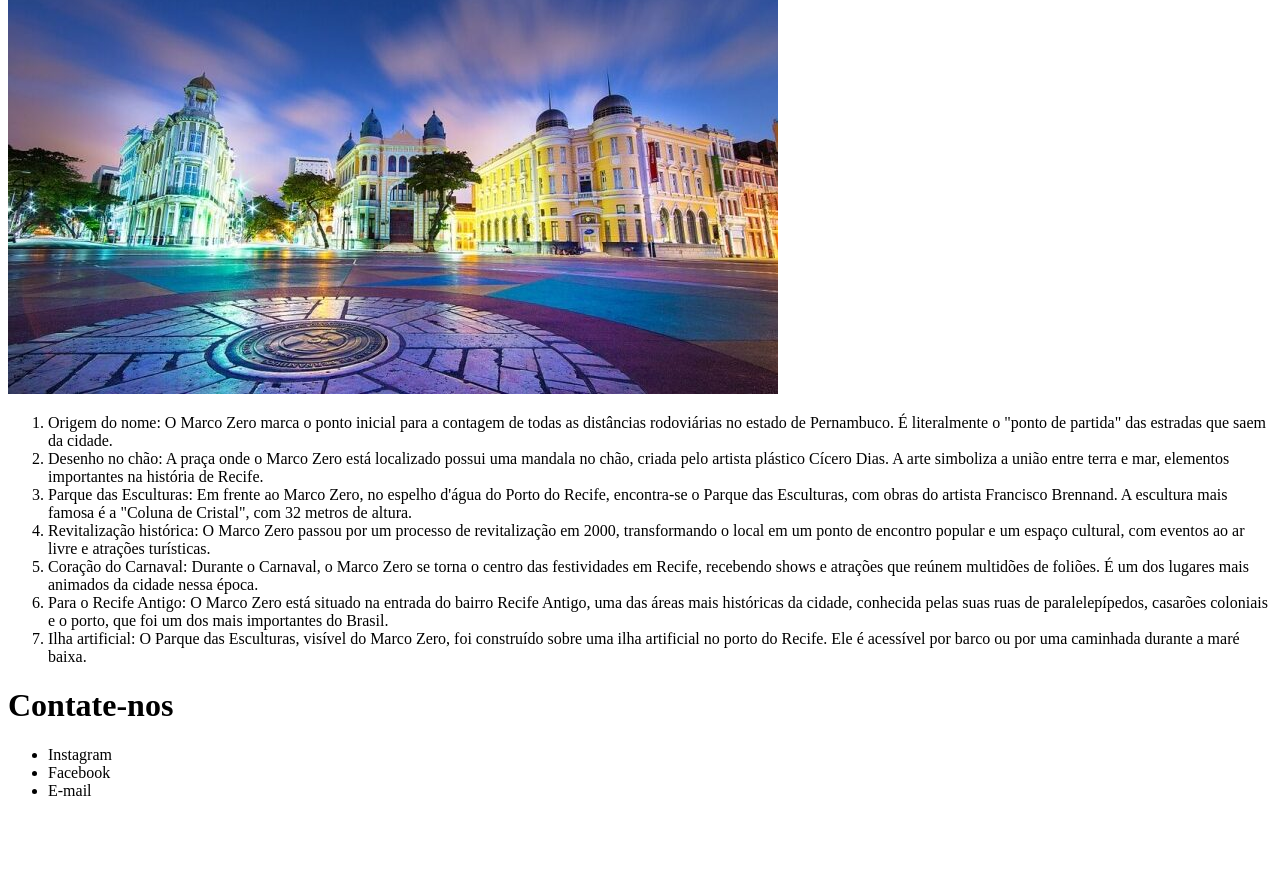
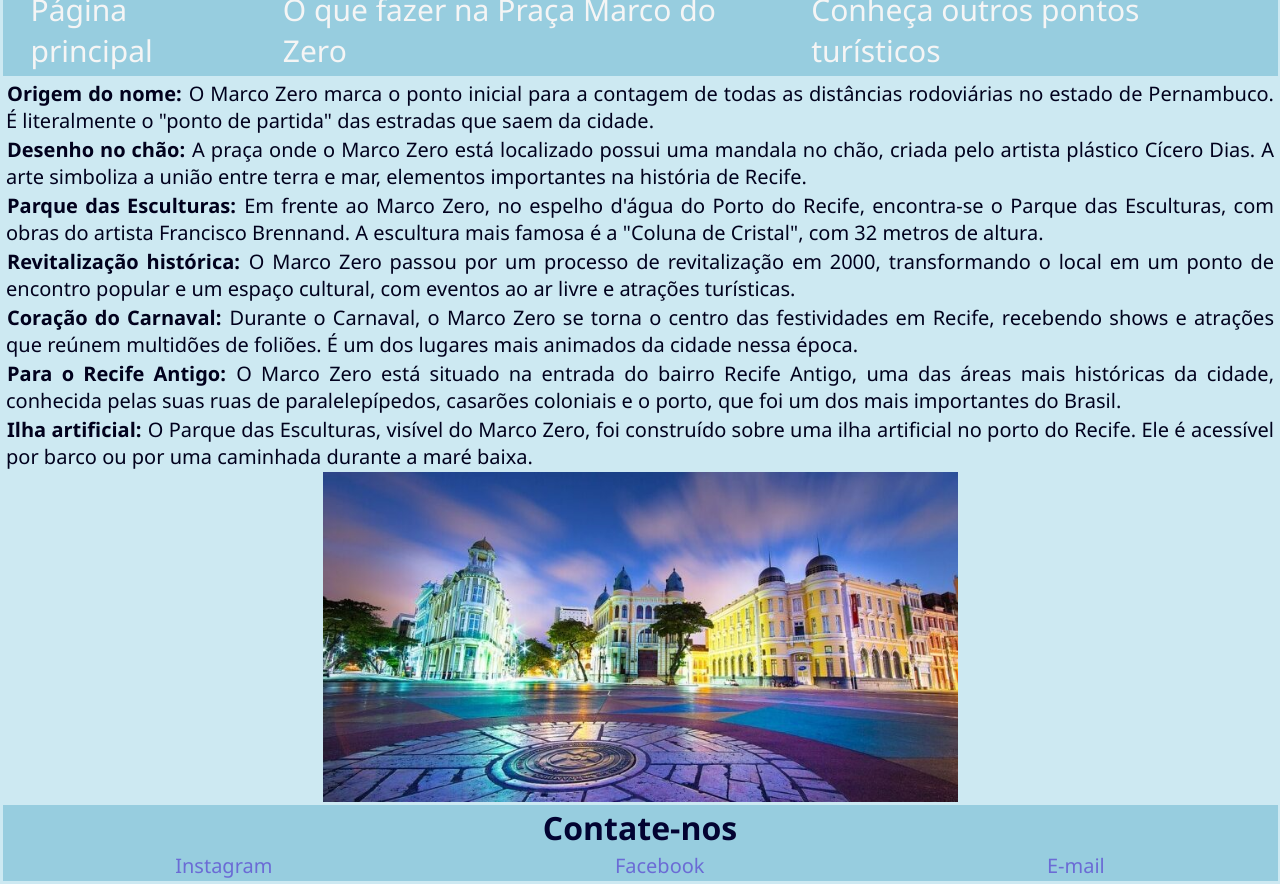
Before and after one commit to Aline-Albanez/exerc-cio_recife, a plain HTML site: page curiosidades.html in a window 1280 px wide. Shown: the part 156-1040 px from the top of the page. Before the commit the page ends 972 px from the top, so only its background shows below. Drawn offline with Linux system fonts and the light colour scheme.

Commit message:
Estiliza página com css e flexbox.

```diff
--- a/curiosidades.html
+++ b/curiosidades.html
@@ -3,6 +3,7 @@
 <head>
     <meta charset="UTF-8">
     <meta name="viewport" content="width=device-width, initial-scale=1.0">
+    <link href="style.css" rel="stylesheet"/>
     <title>Curiosidades</title>
 </head>
 <body>
@@ -15,25 +16,25 @@
                 <a href="./outros_pontos_turisticos.html"><li>Conheça outros pontos turísticos</li></a>
             </ul>
          </nav>
-         <img src="./img/marco-zero-recife-770x400.jpg">
     </header>
     <main>
         <Section>
             <ol>
-            <li>Origem do nome: O Marco Zero marca o ponto inicial para a contagem de todas as distâncias rodoviárias no estado de Pernambuco. É literalmente o "ponto de partida" das estradas que saem da cidade. </li>
+                <li><b>Origem do nome:</b> O Marco Zero marca o ponto inicial para a contagem de todas as distâncias rodoviárias no estado de Pernambuco. É literalmente o "ponto de partida" das estradas que saem da cidade. </li>
 
-            <li>Desenho no chão: A praça onde o Marco Zero está localizado possui uma mandala no chão, criada pelo artista plástico Cícero Dias. A arte simboliza a união entre terra e mar, elementos importantes na história de Recife.</li>
+                <li><b>Desenho no chão:</b> A praça onde o Marco Zero está localizado possui uma mandala no chão, criada pelo artista plástico Cícero Dias. A arte simboliza a união entre terra e mar, elementos importantes na história de Recife.</li>
 
-            <li>Parque das Esculturas: Em frente ao Marco Zero, no espelho d'água do Porto do Recife, encontra-se o Parque das Esculturas, com obras do artista Francisco Brennand. A escultura mais famosa é a "Coluna de Cristal", com 32 metros de altura.</li>
+                <li><b>Parque das Esculturas: </b>Em frente ao Marco Zero, no espelho d'água do Porto do Recife, encontra-se o Parque das Esculturas, com obras do artista Francisco Brennand. A escultura mais famosa é a "Coluna de Cristal", com 32 metros de altura.</li>
 
-            <li>Revitalização histórica: O Marco Zero passou por um processo de revitalização em 2000, transformando o local em um ponto de encontro popular e um espaço cultural, com eventos ao ar livre e atrações turísticas.</li>
+                <li><b>Revitalização histórica:</b> O Marco Zero passou por um processo de revitalização em 2000, transformando o local em um ponto de encontro popular e um espaço cultural, com eventos ao ar livre e atrações turísticas.</li>
 
-            <li>Coração do Carnaval: Durante o Carnaval, o Marco Zero se torna o centro das festividades em Recife, recebendo shows e atrações que reúnem multidões de foliões. É um dos lugares mais animados da cidade nessa época.</li>
+                <li><b>Coração do Carnaval:</b> Durante o Carnaval, o Marco Zero se torna o centro das festividades em Recife, recebendo shows e atrações que reúnem multidões de foliões. É um dos lugares mais animados da cidade nessa época.</li>
 
-            <li>Para o Recife Antigo: O Marco Zero está situado na entrada do bairro Recife Antigo, uma das áreas mais históricas da cidade, conhecida pelas suas ruas de paralelepípedos, casarões coloniais e o porto, que foi um dos mais importantes do Brasil.</li>
+                <li><b>Para o Recife Antigo:</b> O Marco Zero está situado na entrada do bairro Recife Antigo, uma das áreas mais históricas da cidade, conhecida pelas suas ruas de paralelepípedos, casarões coloniais e o porto, que foi um dos mais importantes do Brasil.</li>
 
-            <li>Ilha artificial: O Parque das Esculturas, visível do Marco Zero, foi construído sobre uma ilha artificial no porto do Recife. Ele é acessível por barco ou por uma caminhada durante a maré baixa.</li>
+                <li><b>Ilha artificial:</b> O Parque das Esculturas, visível do Marco Zero, foi construído sobre uma ilha artificial no porto do Recife. Ele é acessível por barco ou por uma caminhada durante a maré baixa.</li>
             </ol>
+            <img src="./img/marco-zero-recife-770x400.jpg">
         </Section>
     </main>
     <footer>
--- /dev/null
+++ b/style.css
@@ -0,0 +1,121 @@
+*{
+    margin:0.5px;
+    padding:0.5px;
+    box-sizing: border-box;
+}
+
+body{
+    background-color: #cde9f2;
+    font-family: sans-serif;
+}
+
+header{
+    background-color: rgb(151, 205, 223);
+    display: flex;
+    align-items: center;
+    flex-direction: column;
+    justify-content: space-between;
+}
+
+header ul{
+    list-style: none;
+    Display: flex;
+    justify-content: space-between;
+    flex-direction: row;
+    align-items:center ;
+}
+
+header li{
+    margin-left: 24px;
+    font-size: 30px;
+    font-family: 'Segoe UI', Tahoma, Geneva, Verdana, sans-serif;
+}
+
+header a{
+    color: whitesmoke;
+    text-decoration: none;
+    transition: color 0.5s;
+}
+
+header a:hover{
+    color: rgb(3, 3, 50);
+}
+
+header h1{
+    color: rgb(3, 3, 50);
+    text-align: center;
+    font-size: 50px;
+    font-family: 'Segoe UI', Tahoma, Geneva, Verdana, sans-serif;
+}
+
+main{
+    background-color: #cde9f2;
+}
+main h1{
+    color: cornflowerblue;
+    text-align: center;
+    font-size: 30px;
+    font-family: 'Segoe UI', Tahoma, Geneva, Verdana, sans-serif;
+}
+main p{
+    color: rgb(1, 1, 29);
+    text-align: justify;
+    font-size: 20px;
+    font-family: 'Segoe UI', Tahoma, Geneva, Verdana, sans-serif;
+}
+
+main img{
+    display: flex;
+    margin-left: auto;
+    margin-right: auto;
+    width: 50%;
+}
+section ol{
+    Display: flex;
+    justify-content: space-between;
+    flex-direction: column;
+    align-items:start ;
+}
+
+section li{
+    color: rgb(1, 1, 29);
+    font-size: 20px;
+    font-family: 'Segoe UI', Tahoma, Geneva, Verdana, sans-serif;
+    text-align: justify;
+}
+
+section h1{
+    font-size: 40px;
+}
+
+section img{
+    display: block;
+    margin-left: auto;
+    margin-right: auto;
+    width: 50%;
+}
+
+
+footer{
+    background-color: rgb(151, 205, 223);
+}
+
+footer h1{
+    text-align: center;
+    color: rgb(3, 3, 50);
+    font-family: 'Segoe UI', Tahoma, Geneva, Verdana, sans-serif;
+}
+
+footer ul{
+    display: flex;
+    justify-content: space-around;
+    flex-direction: row;
+    align-items:center ;
+}
+
+footer li{
+    list-style: none;
+    color: rgb(107, 107, 213);
+    font-size: 20px;
+    font-family: 'Segoe UI', Tahoma, Geneva, Verdana, sans-serif;
+}
```
Also changed, not shown: index.html (+2 -2 lines), o_que_fazer.html (+9 -10 lines), outros_pontos_turisticos.html (+1 -0 lines).
